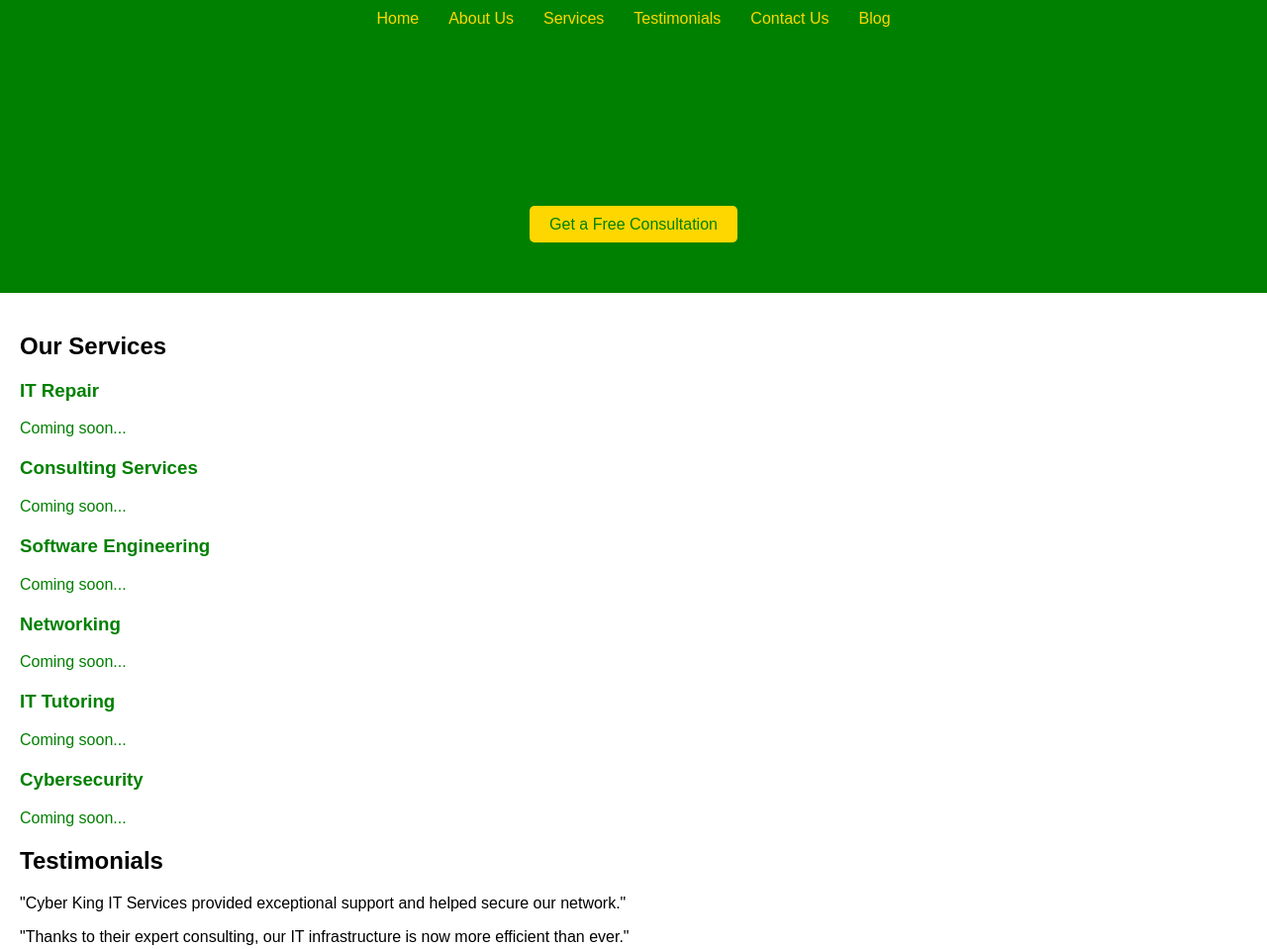
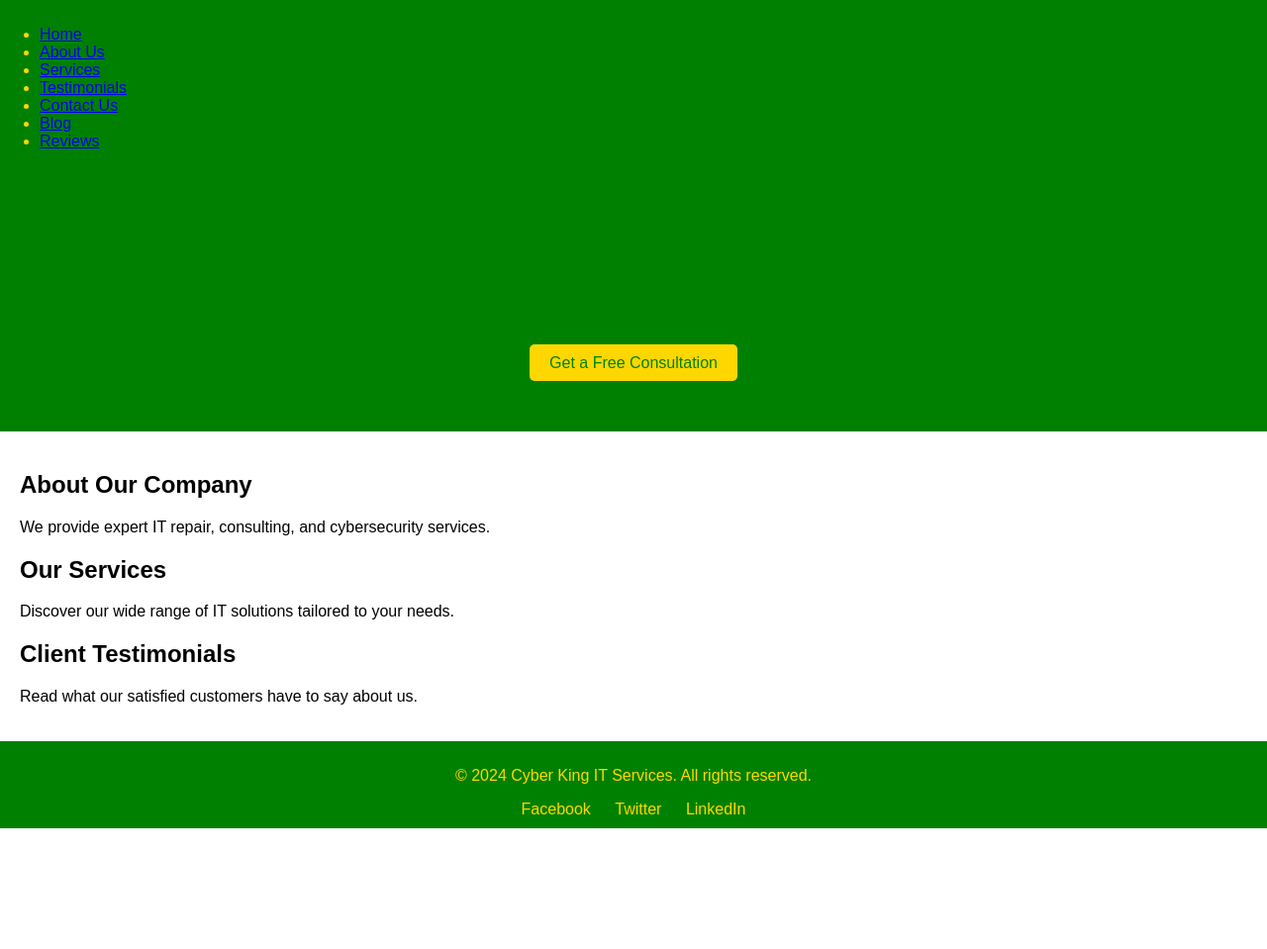
Before and after one commit to Mrfrazier14/CyberKingITServices, a plain HTML site: page index.html in a window 1280 px wide. Shown: the top 959 px of the page at 99% size. After the commit the page ends 837 px from the top, so only its background shows below. Drawn offline with Linux system fonts and the light colour scheme.

Commit message:
Update index.html

```diff
--- a/index.html
+++ b/index.html
@@ -1,61 +1,42 @@
+
 <!DOCTYPE html>
 <html lang="en">
 <head>
     <meta charset="UTF-8">
     <meta name="viewport" content="width=device-width, initial-scale=1.0">
-    <title>Cyber King IT Services</title>
+    <title>Cyber King IT Services - Home</title>
     <link rel="stylesheet" href="styles.css">
 </head>
 <body>
     <header>
-        <nav>
-            <ul>
-                <li><a href="#home">Home</a></li>
-                <li><a href="#about">About Us</a></li>
-                <li><a href="#services">Services</a></li>
-                <li><a href="#testimonials">Testimonials</a></li>
-                <li><a href="#contact">Contact Us</a></li>
-                <li><a href="#blog">Blog</a></li>
+           <ul>
+                <li><a href="index.html">Home</a></li>
+                <li><a href="about.html">About Us</a></li>
+                <li><a href="services.html">Services</a></li>
+                <li><a href="testimonials.html">Testimonials</a></li>
+                <li><a href="contact.html">Contact Us</a></li>
+                <li><a href="blog.html">Blog</a></li>
+                <li><a href="reviews.html">Reviews</a></li>
             </ul>
         </nav>
         <div class="hero">
-            <h1>Your Trusted Partner in IT Solutions</h1>
-            <p>Providing expert IT repair, consulting, and cybersecurity services.</p>
-            <a href="#contact" class="cta-button">Get a Free Consultation</a>
+            <h1>Welcome to Cyber King IT Services</h1>
+            <p>Your Trusted Partner in IT Solutions</p>
+            <a href="contact.html" class="cta-button">Get a Free Consultation</a>
         </div>
     </header>
     <main>
-        <section id="services">
+        <section>
+            <h2>About Our Company</h2>
+            <p>We provide expert IT repair, consulting, and cybersecurity services.</p>
+        </section>
+        <section>
             <h2>Our Services</h2>
-            <div class="service">
-                <h3>IT Repair</h3>
-                <p>Coming soon...</p>
-            </div>
-            <div class="service">
-                <h3>Consulting Services</h3>
-                <p>Coming soon...</p>
-            </div>
-            <div class="service">
-                <h3>Software Engineering</h3>
-                <p>Coming soon...</p>
-            </div>
-            <div class="service">
-                <h3>Networking</h3>
-                <p>Coming soon...</p>
-            </div>
-            <div class="service">
-                <h3>IT Tutoring</h3>
-                <p>Coming soon...</p>
-            </div>
-            <div class="service">
-                <h3>Cybersecurity</h3>
-                <p>Coming soon...</p>
-            </div>
+            <p>Discover our wide range of IT solutions tailored to your needs.</p>
         </section>
-        <section id="testimonials">
-            <h2>Testimonials</h2>
-            <p>"Cyber King IT Services provided exceptional support and helped secure our network."</p>
-            <p>"Thanks to their expert consulting, our IT infrastructure is now more efficient than ever."</p>
+        <section>
+            <h2>Client Testimonials</h2>
+            <p>Read what our satisfied customers have to say about us.</p>
         </section>
     </main>
     <footer>
```
